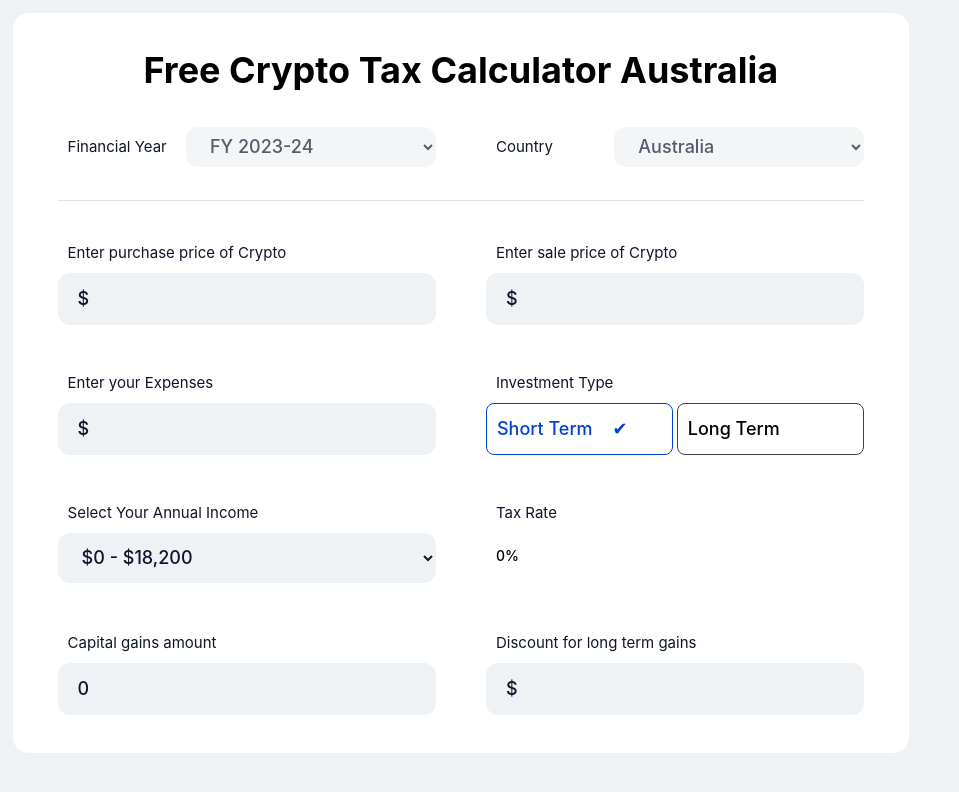
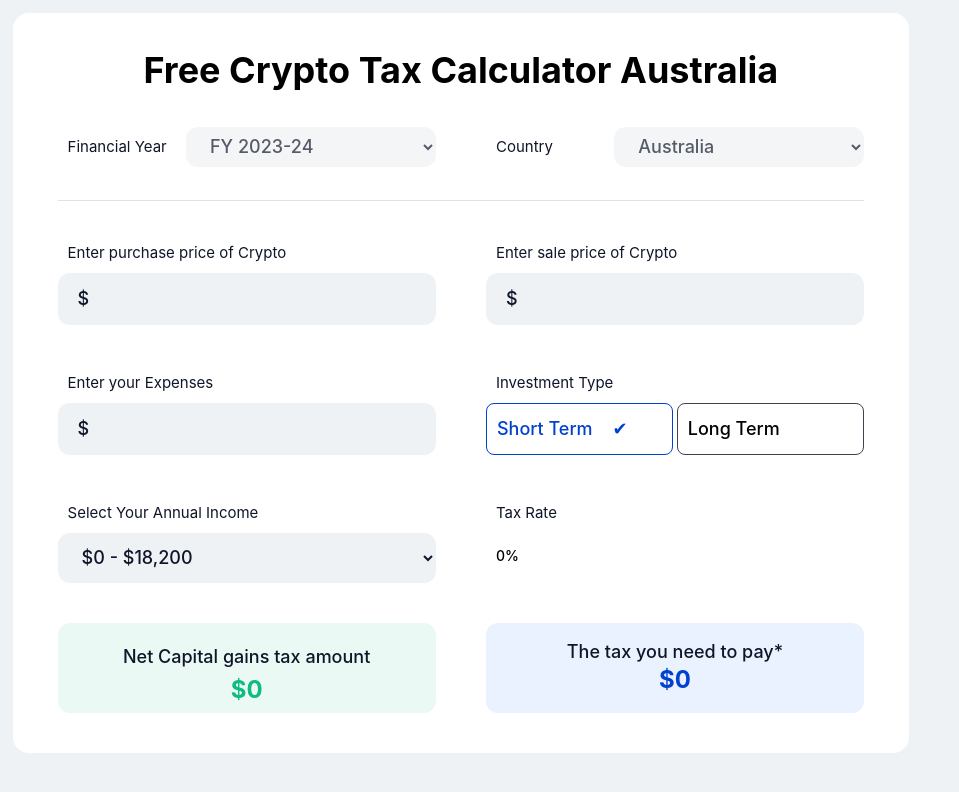
Before and after one commit to ShubhaamTiwary/Koinx-Assignment, a React (Create React App) app: page / in a window 1280 px wide. Shown: the top 792 px of the page, without its empty margins (0-959 px from the left). Built offline with nearby package versions, Linux system fonts and the light colour scheme; the HTML template or start-up script is replaced by a standard one.

Commit message:
completed

```diff
--- a/src/App.css
+++ b/src/App.css
@@ -77,11 +77,69 @@
 #block-div {
   display: flex;
   justify-content: space-between;
-  /* justify-content: center; */
   width: 70%;
   height: 40px;
 }
 
+#block-div-end-right {
+  display: flex;
+  justify-content: space-between;
+  width: 100%;
+  height: 90px;
+}
+#block-div-end-left {
+  display: flex;
+  justify-content: space-between;
+  width: 100%;
+  height: 90px;
+}
+#block-div-end-left #block{
+  display: flex;
+  align-items: center;
+  flex-direction: column;
+  justify-content: flex-start;
+  padding-left: 0px;
+  background: #EBF2FF;
+}
+#block-div-end-right #block{
+  display: flex;
+  align-items: center;
+  flex-direction: column;
+  justify-content: flex-start;
+  padding-left: 0px;
+  background: #EBF2FF;
+}
+#block-div-end-right #p2{
+  color: #0141CF;
+  font-family: Inter;
+  font-size: 24px;
+  font-weight: 700;
+  letter-spacing: 0em;
+  text-align: center;
+  margin-top: 5px;
+}
+#block-div-end-left #p2{
+  color: #0FBA83;
+  font-family: Inter;
+  font-size: 24px;
+  font-weight: 700;
+  letter-spacing: 0em;
+  text-align: center;
+  margin-top: 10px;
+}
+#p1{
+  height: 5px;
+}
+#p2{
+  height: 5px;
+}
+
+#block-div-end-left #block{
+  display: flex;
+  justify-content: center;
+  padding-left: 0px;
+  background: #EBF9F4;
+}
 
 #block {
   background-color: rgb(239, 242, 245);
--- a/src/App.js
+++ b/src/App.js
@@ -6,11 +6,11 @@ function App() {
   const [inputValue2, setInputValue2] = useState('$');
   const [inputValue3, setInputValue3] = useState('$');
 
-  const [purchase_price,setPurchase_price]=useState(0);
-  const [sale_price,setSale_price]=useState(0);
-  const [expenses,setExpenses]=useState(0);
-  const [type,setType]=useState('short');
-  const [annual,setAnnual]=useState(0);
+  const [purchase_price, setPurchase_price] = useState(0);
+  const [sale_price, setSale_price] = useState(0);
+  const [expenses, setExpenses] = useState(0);
+  const [type, setType] = useState('short');
+  const [annual, setAnnual] = useState(0);
 
   const handleInputChangePurchase = (event) => {
     const numericValue = event.target.value.replace(/[^0-9]/g, '');
@@ -29,9 +29,9 @@ function App() {
     setInputValue3('$ ' + numericValue);
   };
 
-  const tickCSS={color: '#0141CF' , border: '1px solid #0141CF'};
+  const tickCSS = { color: '#0141CF', border: '1px solid #0141CF' };
 
-  const taxRate=[
+  const taxRate = [
     '0%',
     'Nil + 19% of excess over $18,200',
     '$5,092 + 32.5% of excess over $45,000',
@@ -39,6 +39,14 @@ function App() {
     '$51,667 + 45% of excess over $180,000',
   ]
 
+  const taxCalculate=()=>{
+    const gains= type == 'long'? 0.5 * (sale_price - expenses - purchase_price) : (sale_price - expenses - purchase_price);
+    if(annual==0) return 0*(gains)/100;
+    else if(annual==1) return 19*(gains)/100;
+    else if(annual==2) return 32.5*(gains)/100;
+    else if(annual==3) return 37*(gains)/100;
+    else if(annual==4) return 45*(gains)/100;
+  }
 
   return (
     <div className="calculator">
@@ -124,11 +132,11 @@ function App() {
               <p>Investment Type</p>
             </div>
             <div id='block-div'>
-              <div id='select-box' style={type=='short'?tickCSS:null} onClick={()=>{setType('short');}}>
-                <p>Short Term {type=='short'?<p id='tick'>✔</p>:null}</p>
+              <div id='select-box' style={type == 'short' ? tickCSS : null} onClick={() => { setType('short'); }}>
+                <p>Short Term {type == 'short' ? <p id='tick'>✔</p> : null}</p>
               </div>
-              <div id='select-box' style={type=='long'?tickCSS:null} onClick={()=>{setType('long');}}>
-                <p>Long Term {type=='long'?<p id='tick'>✔</p>:null}</p>
+              <div id='select-box' style={type == 'long' ? tickCSS : null} onClick={() => { setType('long'); }}>
+                <p>Long Term {type == 'long' ? <p id='tick'>✔</p> : null}</p>
               </div>
             </div>
           </div>
@@ -140,7 +148,7 @@ function App() {
             <p>Select Your Annual Income</p>
           </div>
           <div id='block-div'>
-            <select id='block' onChange={(e)=>{setAnnual(e.target.value)}}>
+            <select id='block' onChange={(e) => { setAnnual(e.target.value) }}>
               <option value="0">$0 - $18,200</option>
               <option value="1">$18,201 - $45,000</option>
               <option value="2">$45,001 - $120,000</option>
@@ -163,6 +171,7 @@ function App() {
         </div>
       </div>
 
+      {type == 'short' ? null :
         <div className='row2'>
           <div className='left'>
             <div id='text'>
@@ -172,7 +181,7 @@ function App() {
               <input
                 id='block'
                 type="text"
-              value={sale_price-expenses-purchase_price}
+                value={sale_price - expenses - purchase_price}
                 onChange={handleInputChangePurchase}
               />
             </div>
@@ -186,9 +195,30 @@ function App() {
                 <input
                   id='block'
                   type="text"
-                value={inputValue2}
+                  value={0.5 * (sale_price - expenses - purchase_price)}
                   onChange={handleInputChangeSale}
                 />
+              </div>
+            </div>
+          </div>
+        </div>}
+
+      <div className='row2'>
+        <div className='left'>
+          <div id='block-div-end-left'>
+            <div id='block'>
+                <p id='p1'>Net Capital gains tax amount</p>
+                <p id='p2'>${type == 'long'? 0.5 * (sale_price - expenses - purchase_price) : (sale_price - expenses - purchase_price)}</p>
+            </div>
+          </div>
+        </div>
+        <div className='right'>
+          <div className='inner-right'>
+            <div id='block-div-end-right'>
+              <div id='block'>
+                <p id='p1'>The tax you need to pay*</p>
+                <p id='p2'>${taxCalculate()}</p>
+              </div>
             </div>
           </div>
         </div>
```
Lines whose indentation alone changed are shown as unchanged.
